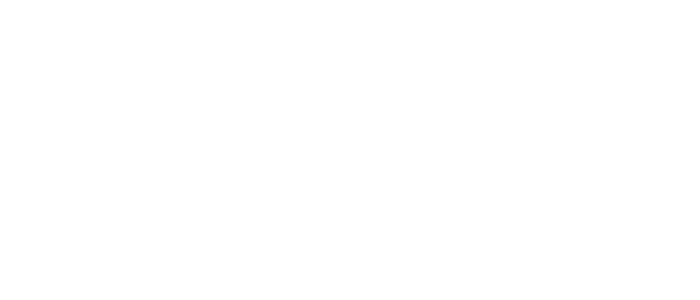
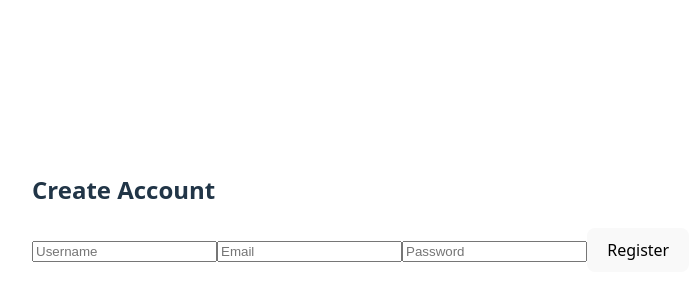
Before and after one commit to HarrySIV/MarketFlow, a React (Vite) app in the folder app/: page /createaccount in a window 1280 px wide. Shown: the part 188-488 px from the top of the page, without its empty margins (168-868 px from the left). Built offline with nearby package versions, Linux system fonts and the light colour scheme.

Commit message:
Temporary CreateAccount changes

```diff
--- a/app/src/pages/CreateAccount.tsx
+++ b/app/src/pages/CreateAccount.tsx
@@ -1,7 +1,45 @@
+import { useState } from 'react';
+import axios from 'axios';
+
 export function CreateAccount() {
+    const [formData, setFormData] = useState({
+    username: '',
+    email: '',
+    password: ''
+    });
+
+    const handleSubmit = async (e) => {
+    e.preventDefault();
+    try {
+      // This sends the data to your Node/Express backend
+      const response = await axios.post('https://your-app-name.herokuapp.com/api/register', formData);
+      alert("Record Created in MongoDB!");
+      console.log(response.data);
+    } catch (err) {
+      console.error("Error creating account", err);
+    }
+    };
     return (
-        <div>
-
-        </div>
-    );
+    <div className="form-container">
+      <h2>Create Account</h2>
+      <form onSubmit={handleSubmit}>
+        <input
+          type="text"
+          placeholder="Username"
+          onChange={(e) => setFormData({...formData, username: e.target.value})}
+        />
+        <input
+          type="email"
+          placeholder="Email"
+          onChange={(e) => setFormData({...formData, email: e.target.value})}
+        />
+        <input
+          type="password"
+          placeholder="Password"
+          onChange={(e) => setFormData({...formData, password: e.target.value})}
+        />
+        <button type="submit">Register</button>
+      </form>
+    </div>
+  );
 }
```
